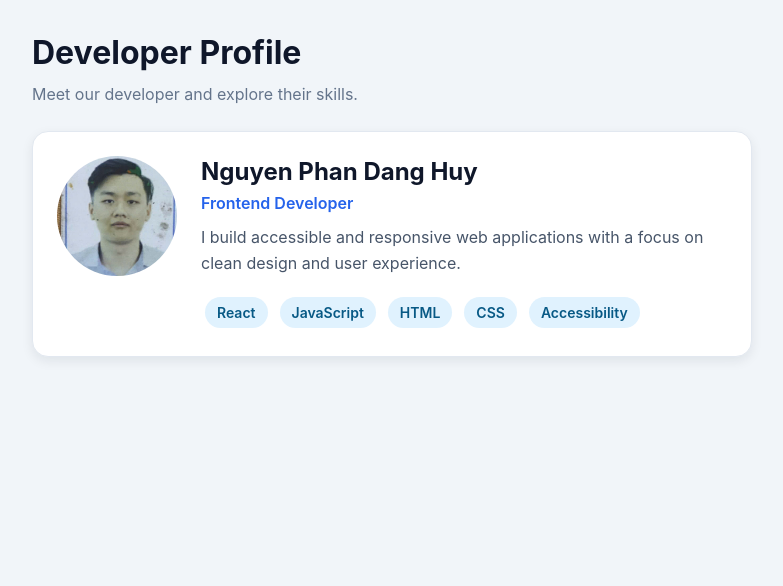
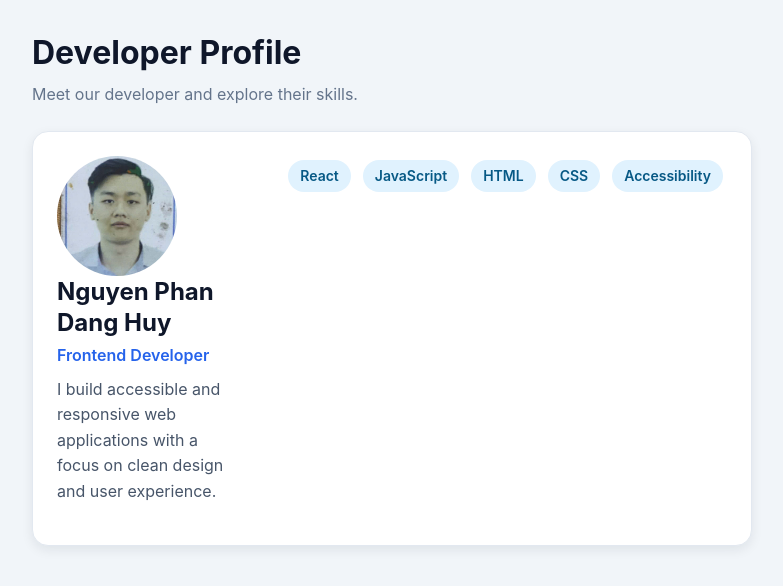
Before and after one commit to nguyenphandanghuy/Exercise_Lab3, a React (Vite) app: page / in a window 1280 px wide. Shown: the top 586 px of the page, without its empty margins (232-1015 px from the left). Built offline with nearby package versions, Linux system fonts and the light colour scheme.

Commit message:
feat(ex1): improve semantic card and accessibility

```diff
--- a/src/components/DeveloperCard.jsx
+++ b/src/components/DeveloperCard.jsx
@@ -1,27 +1,71 @@
 
+import { Fragment } from "react";
 import SkillBadge from "./SkillBadge";
 import styles from "./DeveloperCard.module.css";
 
-function DeveloperCard({ developer }) {
+function DeveloperCard({
+  developer = {
+    name: "Developer",
+    role: "Software Engineer",
+    avatar: "https://images.unsplash.com/photo-1534528741775-53994a69daeb?w=240",
+    bio: "",
+    skills: [],
+    metrics: {},
+  },
+}) {
+  const {
+    name,
+    role,
+    avatar,
+    bio,
+    skills = [],
+    metrics = {},
+  } = developer;
+
   return (
-    <article className={styles.card}>
-      <img
-        className={styles.avatar}
-        src={developer.avatar}
-        alt={`Portrait of ${developer.name}`}
-      />
+    <article
+      className={styles.card}
+      aria-labelledby="dev-heading"
+    >
+      <header className={styles.content}>
+        <img
+          className={styles.avatar}
+          src={avatar}
+          alt={`Portrait of ${name}`}
+          width="120"
+          height="120"
+          onError={(event) => {
+            event.currentTarget.onerror = null;
+            event.currentTarget.src =
+              "https://placehold.co/120x120?text=Developer";
+          }}
+        />
 
-      <div className={styles.content}>
-        <h2 className={styles.name}>{developer.name}</h2>
-        <p className={styles.role}>{developer.role}</p>
-        <p className={styles.bio}>{developer.bio}</p>
+        <h2 id="dev-heading" className={styles.name}>
+          {name}
+        </h2>
+        <p className={styles.role}>{role}</p>
+        <p className={styles.bio}>{bio}</p>
+      </header>
 
-        <div className={styles.skills} aria-label="Technical skills">
-          {developer.skills.map((skill) => (
-            <SkillBadge key={skill} skill={skill} />
-          ))}
-        </div>
-      </div>
+      <dl className={styles.metrics}>
+        {Object.entries(metrics).map(([key, value]) => (
+          <Fragment key={key}>
+            <dt>{key}</dt>
+            <dd>{value}</dd>
+          </Fragment>
+        ))}
+      </dl>
+
+      <ul className={styles.skills} aria-label="Technical skills">
+        {skills.map((skill) => (
+          <li key={typeof skill === "string" ? skill : skill.id}>
+            <SkillBadge
+              skill={typeof skill === "string" ? skill : skill.name}
+            />
+          </li>
+        ))}
+      </ul>
     </article>
   );
 }
--- a/src/components/DeveloperCard.module.css
+++ b/src/components/DeveloperCard.module.css
@@ -1,8 +1,9 @@
 
 .card {
   display: flex;
-  align-items: flex-start;
-  gap: 24px;
+  flex-direction: column;
+  align-items: center;
+  gap: 16px;
   width: 100%;
   max-width: 720px;
   padding: 24px;
@@ -22,8 +23,9 @@
 }
 
 .content {
-  flex: 1;
+  width: 100%;
   min-width: 0;
+  text-align: center;
 }
 
 .name {
@@ -46,36 +48,46 @@
   line-height: 1.6;
 }
 
+.metrics {
+  display: flex;
+  flex-wrap: wrap;
+  justify-content: center;
+  gap: 8px 16px;
+  margin: 0;
+}
+
+.metrics dt {
+  font-weight: 600;
+}
+
+.metrics dd {
+  margin: 0;
+}
+
 .skills {
   display: flex;
   flex-wrap: wrap;
+  justify-content: center;
   gap: 4px;
+  margin: 0;
+  padding: 0;
+  list-style: none;
 }
 
-@media (max-width: 400px) {
+@media (min-width: 401px) {
   .card {
-    flex-direction: column;
-    align-items: center;
-    gap: 16px;
-    padding: 20px 16px;
-  }
-
-  .avatar {
-    width: 104px;
-    height: 104px;
+    flex-direction: row;
+    align-items: flex-start;
+    gap: 24px;
   }
 
   .content {
-    width: 100%;
-    flex: none;
-    text-align: center;
+    flex: 1;
+    text-align: left;
   }
 
-  .name {
-    font-size: 22px;
-  }
-
+  .metrics,
   .skills {
-    justify-content: center;
+    justify-content: flex-start;
   }
 }
```
